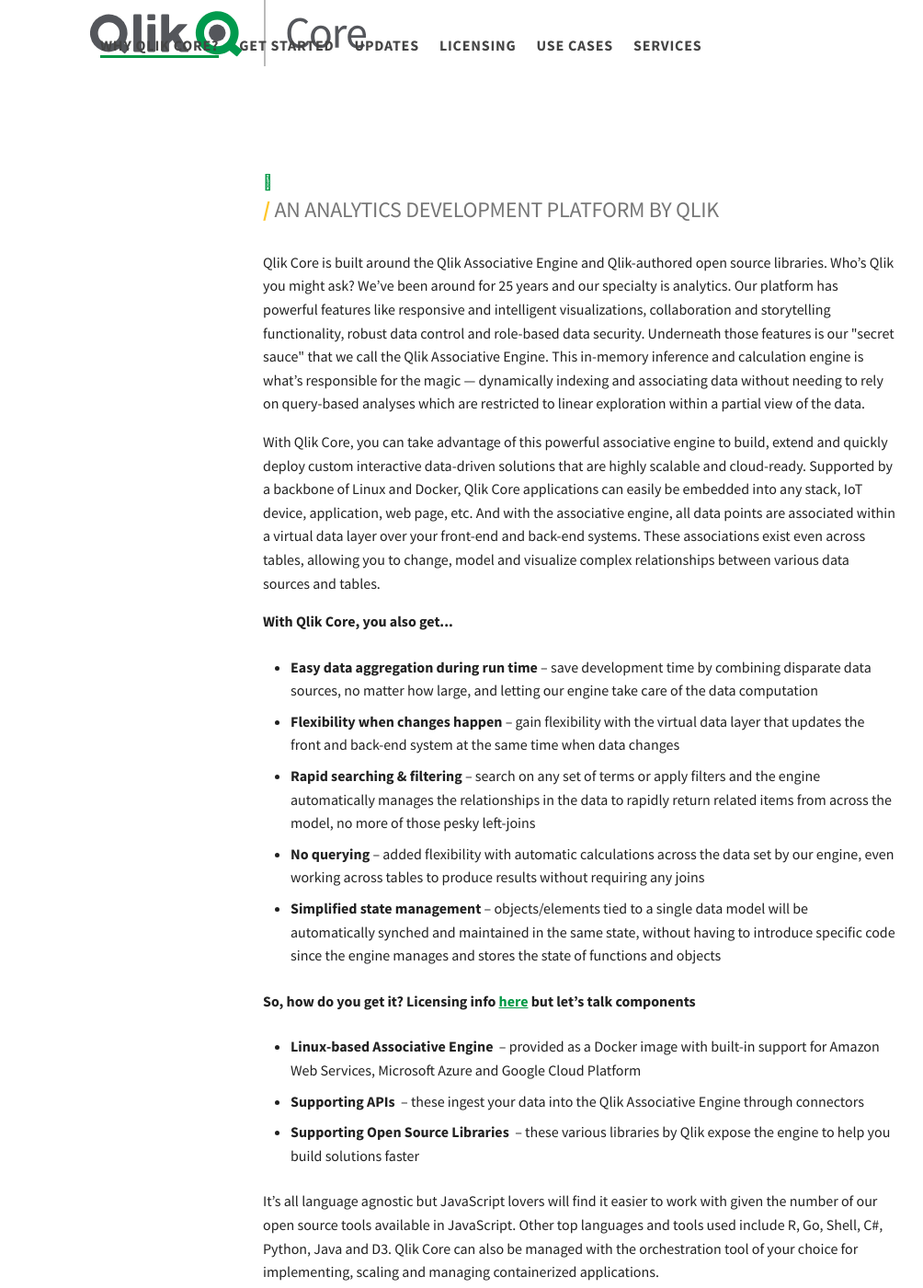
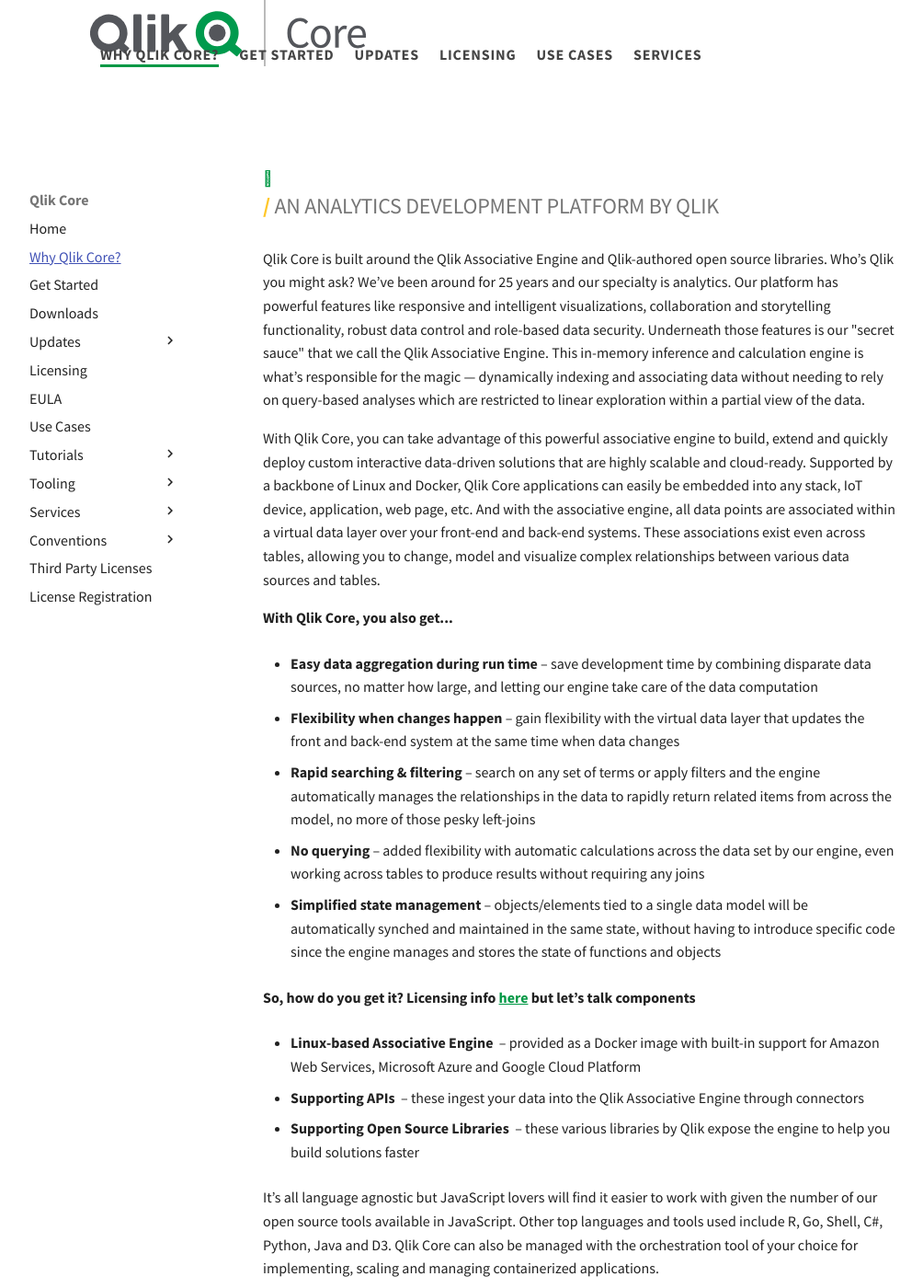
Before and after one commit to qlik-oss/core-website, an MkDocs documentation site: the page built from docs/why-qlik-core.md, in a window 1280 px wide and 1400 px high. Shown: the whole window at 92% size, without its empty margins (10-1014 px from the left). Built offline with MkDocs 1.6.1 and Material for MkDocs 9.7.7, drawn with Linux system fonts in a browser that asks for light colours; nearby versions of some CDN libraries; library files that are not in the unit come from our copies; comment, search, counter and statistics services are not loaded.

Commit message:
Clean-up of partials and CSS styling

```diff
--- a/docs/javascripts/extra.js
+++ b/docs/javascripts/extra.js
@@ -10,3 +10,10 @@
     h1[i].insertAdjacentHTML('afterbegin', '<span>/ </span>');
   }
 })();
+
+window.onload = function(){
+  var anchors = document.querySelectorAll('a.md-footer-social__link');
+  for (var i=0; i<anchors.length; i++){
+    anchors[i].setAttribute('target', '_blank');
+  }
+}
--- a/docs/stylesheets/custom-style.css
+++ b/docs/stylesheets/custom-style.css
@@ -15,7 +15,18 @@
 }
 
 .md-container {
-  padding-top: 0.4rem;
+  padding-top: 0.2rem;
+}
+
+.fa-code-fork::before{
+  content:"" !important;
+  background-image:url('/images/Icon_Qlik_Branch.png');
+  width: 55px;
+  height: 55px;
+  display: inline-block;
+  background-position:center;
+  background-size:cover;
+  margin-bottom: -3px;
 }
 
 .md-flex-homepage {
@@ -183,6 +194,10 @@
   animation: fadein 1s;
 }
 
+.md-search__input::placeholder {
+  color: #444;
+}
+
 @media only screen and (min-width: 730px) and (max-width: 76.1875em) {
   .md-header-hero {
     height: 600px;
@@ -199,6 +214,10 @@
 @media (max-width: 76.1875em) {
   .md-header {
     color: #444;
+  }
+
+  .md-search {
+    padding-right: 0.4rem;
   }
 
   .md-logo img {
@@ -243,7 +262,8 @@
   }
 
   .md-search {
-    padding: 1.2rem;
+    padding: 0.4rem;
+    padding-top: 1rem;
   }
 
   .md-column-icons {
@@ -263,10 +283,6 @@
 
   .md-header-hero {
     height: 600px;
-  }
-
-  .md-search__input::placeholder {
-    color: #444;
   }
 
   .md-logo img {
@@ -305,17 +321,12 @@
 to   { opacity: 1; }
 }
 
-.md-tabs  {
-  background-color:rgba(0, 0, 0, 0.0);
-  right: 30px;
-}
-
 .md-sidebar[data-md-state=lock] {
   top: 0.5rem;
 }
 
 .md-sidebar[data-md-state=lock] {
-  bottom: 4.8rem;
+  bottom: 3rem;
 }
 
 .md-tabs {
@@ -489,9 +500,12 @@
   }
 }
 
+.md-tabs__list {
+  margin-top: 10px;
+}
+
 .md-tabs {
   text-align: right;
-  height: 45px;
   overflow: hidden;
 }
 
@@ -745,10 +759,6 @@
   padding-right: 0;
 }
 
-.md-tabs__list {
-  margin-right: 1.5rem;
-}
-
 [data-md-toggle=search]:checked~.md-header .md-search__input {
   color: rgba(0,0,0,.87);
 }
@@ -768,7 +778,7 @@
 
 .md-search__icon {
   font-size: 20px;
-  top: 1rem !important;
+  top: 9px !important;
   color: black !important;
   }
 
@@ -813,7 +823,7 @@
 }
 
 .md-header-nav__title[data-md-state=active] .md-header-nav__topic+.md-header-nav__topic {
-  margin-left: 4.2rem;
+  margin-left: 2rem;
 }
 
 @media only screen and (max-width: 76.1875em) {
--- a/mkdocs.yml
+++ b/mkdocs.yml
@@ -30,6 +30,8 @@
       link: 'https://github.com/qlik-oss/core-website'
     - type: 'slack'
       link: 'http://qlikbranch-slack-invite.herokuapp.com/'
+    - type: 'code-fork'
+      link: 'https://branch.qlik.com'
 
 markdown_extensions:
   - admonition
--- a/theme/partials/nav.html
+++ /dev/null
@@ -1,25 +0,0 @@
-{% if page.title != "EULA" %}
-  <nav class="md-nav md-nav--primary" data-md-level="0">
-{% else %}
-  <nav class="md-nav md-nav--primary hidden" data-md-level="0">
-{% endif %}
-    <label class="md-nav__title md-nav__title--site" for="drawer">
-      <span class="md-nav__button md-logo">
-        {% if config.theme.logo.icon %}
-          <i class="md-icon">{{ config.theme.logo.icon }}</i>
-        {% else %}
-        <a href="{{ config.site_url | default(nav.homepage.url, true) }}"
-          title="{{ config.site_name }}">
-            <img src="{{ config.theme.logo }}" width="24" height="24">
-          </a>
-        {% endif %}
-      </span>
-    </label>
-    <ul class="md-nav__list" data-md-scrollfix>
-      {% for nav_item in nav %}
-          {% set path = "nav-" + loop.index | string %}
-          {% set level = 1 %}
-          {% include "partials/nav-item.html" %}
-      {% endfor %}
-    </ul>
-  </nav>
--- a/theme/partials/social.html
+++ /dev/null
@@ -1,9 +0,0 @@
-{% if config.extra.social %}
-  <div class="md-footer-social">
-    <link rel="stylesheet" href="/assets/fonts/font-awesome.css">
-    {% for social in config.extra.social %}
-      <a href="{{ social.link }}" class="md-footer-social__link fa fa-{{ social.type }}" target="_blank"></a>
-    {% endfor %}
-        <a href="https://branch.qlik.com" class="md-footer-social__link fa" target="_blank"><img src="/images/Icon_Qlik_Branch.png" style="margin-bottom: -5px" height="55px" /></a>
-  </div>
-{% endif %}
--- a/theme/partials/toc.html
+++ /dev/null
@@ -1,29 +0,0 @@
-{% import "partials/language.html" as lang with context %}
-<nav class="md-nav md-nav--secondary">
-  {% set toc_ = page.toc %}
-  {% if toc_ | first is defined and "\x3ch1 id=" in page.content %}
-    {% set toc_ = (toc_ | first).children %}
-  {% endif %}
-  {% if toc_ | first is defined %}
-    <label class="md-nav__title" for="__toc">On This Page</label>
-    <ul class="md-nav__list" data-md-scrollfix>
-      {% for toc_item in toc_ %}
-        {% include "partials/toc-item.html" %}
-      {% endfor %}
-      {% if page.meta.source and page.meta.source | length > 0 %}
-        <li class="md-nav__item">
-          <a href="#__source" title="{{ lang.t('meta.source') }}" class="md-nav__link md-nav__link--active">
-            {{ lang.t("meta.source") }}
-          </a>
-        </li>
-      {% endif %}
-      {% if config.extra.disqus and not page.is_homepage %}
-        <li class="md-nav__item">
-          <a href="#__comments" title="{{ lang.t('meta.comments') }}" class="md-nav__link md-nav__link--active">
-            {{ lang.t("meta.comments") }}
-          </a>
-        </li>
-      {% endif %}
-    </ul>
-  {% endif %}
-</nav>
```
Also changed, not shown: theme/partials/language/en.html (added, +23 -0 lines).
